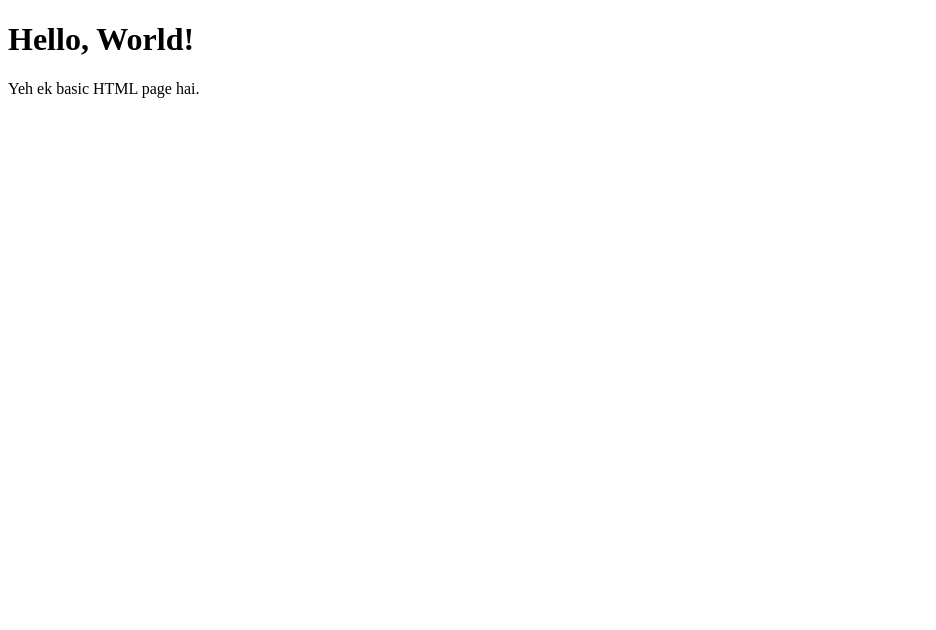
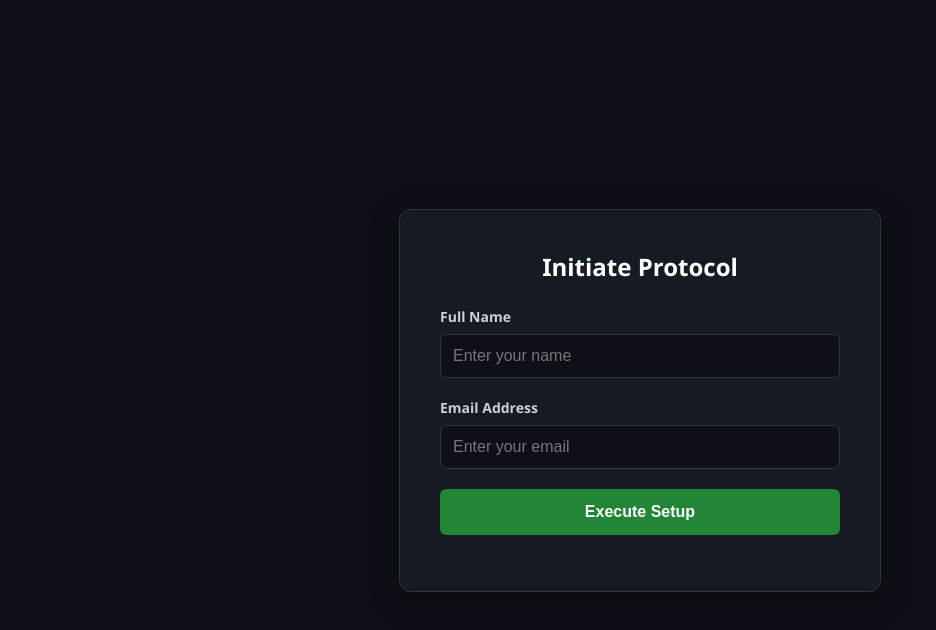
Before and after one commit to ggsun-g3n/g3n-customer, a plain HTML site: page eng.html in a window 1280 px wide. Shown: the whole page, without its empty margins (0-936 px from the left). Drawn offline with Linux system fonts and the light colour scheme.

Commit message:
Update eng.html

```diff
--- a/eng.html
+++ b/eng.html
@@ -3,10 +3,137 @@
 <head>
     <meta charset="UTF-8">
     <meta name="viewport" content="width=device-width, initial-scale=1.0">
-    <title>Mera Web Page</title>
+    <title>Priority Access - Strategy Session</title>
+    <style>
+        body {
+            background-color: #0d1117;
+            color: #c9d1d9;
+            font-family: 'Segoe UI', Tahoma, Geneva, Verdana, sans-serif;
+            display: flex;
+            justify-content: center;
+            align-items: center;
+            height: 100vh;
+            margin: 0;
+        }
+        .execution-container {
+            background: #161b22;
+            padding: 40px;
+            border-radius: 12px;
+            box-shadow: 0 8px 24px rgba(0,0,0,0.5);
+            width: 100%;
+            max-width: 400px;
+            border: 1px solid #30363d;
+        }
+        .execution-container h2 {
+            margin-top: 0;
+            font-size: 24px;
+            color: #ffffff;
+            text-align: center;
+            margin-bottom: 24px;
+        }
+        .input-group {
+            margin-bottom: 20px;
+        }
+        .input-group label {
+            display: block;
+            margin-bottom: 8px;
+            font-size: 14px;
+            font-weight: 600;
+        }
+        .input-group input {
+            width: 100%;
+            padding: 12px;
+            background: #0d1117;
+            border: 1px solid #30363d;
+            border-radius: 6px;
+            color: #ffffff;
+            font-size: 16px;
+            box-sizing: border-box;
+        }
+        .input-group input:focus {
+            outline: none;
+            border-color: #58a6ff;
+        }
+        .submit-btn {
+            width: 100%;
+            padding: 14px;
+            background: #238636;
+            color: white;
+            border: none;
+            border-radius: 6px;
+            font-size: 16px;
+            font-weight: bold;
+            cursor: pointer;
+            transition: background 0.3s ease;
+        }
+        .submit-btn:hover {
+            background: #2ea043;
+        }
+        #status-message {
+            margin-top: 16px;
+            text-align: center;
+            font-size: 14px;
+        }
+    </style>
 </head>
 <body>
-    <h1>Hello, World!</h1>
-    <p>Yeh ek basic HTML page hai.</p>
+
+    <div class="execution-container">
+        <h2>Initiate Protocol</h2>
+        <form id="leadForm">
+            <div class="input-group">
+                <label for="name">Full Name</label>
+                <input type="text" id="name" name="name" required placeholder="Enter your name">
+            </div>
+            <div class="input-group">
+                <label for="email">Email Address</label>
+                <input type="email" id="email" name="email" required placeholder="Enter your email">
+            </div>
+            <button type="submit" class="submit-btn">Execute Setup</button>
+        </form>
+        <div id="status-message"></div>
+    </div>
+
+    <script>
+        document.getElementById('leadForm').addEventListener('submit', function(e) {
+            e.preventDefault(); // Prevents page reload (The Master Stroke)
+
+            const submitBtn = document.querySelector('.submit-btn');
+            const statusMessage = document.getElementById('status-message');
+
+            // Yahan Apna N8N Webhook Test URL Paste Karo
+            const webhookUrl = 'YOUR_N8N_WEBHOOK_URL_HERE';
+
+            const payload = {
+                name: document.getElementById('name').value,
+                email: document.getElementById('email').value
+            };
+
+            submitBtn.textContent = 'Processing...';
+            statusMessage.textContent = '';
+            statusMessage.style.color = '#c9d1d9';
+
+            fetch(webhookUrl, {
+                method: 'POST',
+                headers: {
+                    'Content-Type': 'application/json',
+                },
+                body: JSON.stringify(payload)
+            })
+            .then(response => {
+                submitBtn.textContent = 'Setup Executed';
+                submitBtn.style.background = '#1f6feb';
+                statusMessage.textContent = 'Data successfully transmitted to the backend vault.';
+                statusMessage.style.color = '#58a6ff';
+                document.getElementById('leadForm').reset();
+            })
+            .catch(error => {
+                submitBtn.textContent = 'Execute Setup';
+                statusMessage.textContent = 'Transmission failed. Verify power dynamics and connection.';
+                statusMessage.style.color = '#f85149';
+            });
+        });
+    </script>
+
 </body>
 </html>
```
